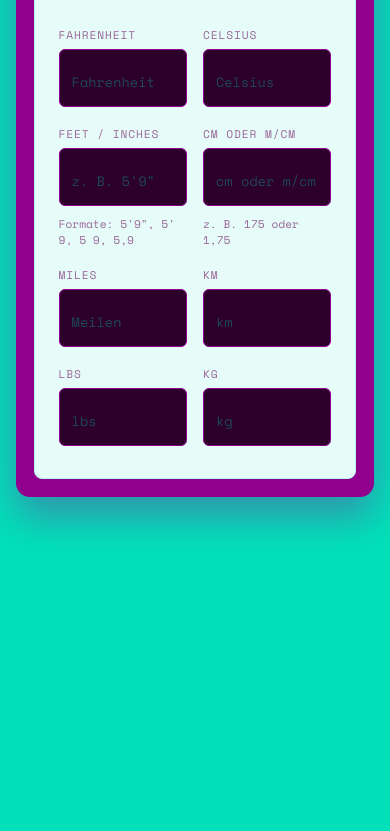
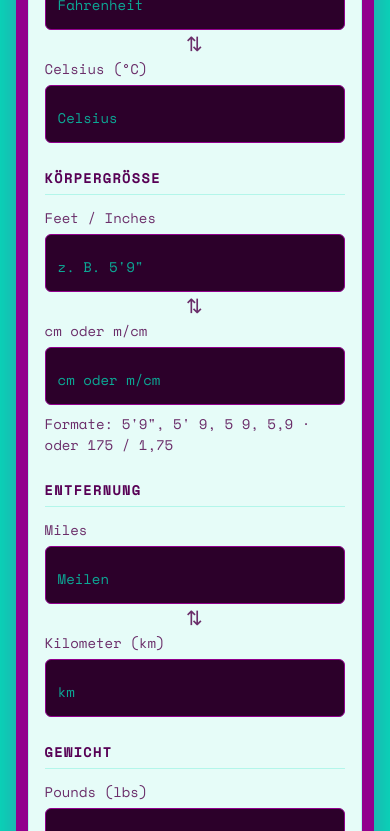
Before and after one commit to TranceMeli/Converter, a plain HTML site: page index.html in a window 390 px wide. Shown: the part 228-1059 px from the top of the page. Before the commit the page ends 844 px from the top, so only its background shows below. Drawn offline with nearby package versions, Linux system fonts and the light colour scheme; a small style sheet from the web is missing.

Commit message:
Redesign UI for accessibility, improve README, add MIT license
Keep teal/purple palette and DSEG7 digits; raise text contrast, group
fields by topic, larger labels, focus styles, responsive stacking.

Co-Authored-By: Claude Sonnet 5.5 <noreply@anthropic.com>

```diff
--- a/index.html
+++ b/index.html
@@ -9,58 +9,73 @@
 </head>
 <body>
 
-<div class="card">
-  <div class="titlebar">My American Friends make me crazy</div>
+<main class="card">
+  <h1 class="titlebar">My American Friends make me crazy</h1>
   <div class="panel">
 
+    <section class="group" aria-labelledby="h-temp">
+      <h2 id="h-temp">Temperatur</h2>
       <div class="row">
         <div class="field">
-        <label for="fahrenheit">Fahrenheit</label>
+          <label for="fahrenheit">Fahrenheit (°F)</label>
           <input type="text" id="fahrenheit" class="digits" placeholder="Fahrenheit" inputmode="decimal">
         </div>
+        <span class="arrow" aria-hidden="true">⇄</span>
         <div class="field">
-        <label for="celsius">Celsius</label>
+          <label for="celsius">Celsius (°C)</label>
           <input type="text" id="celsius" class="digits" placeholder="Celsius" inputmode="decimal">
         </div>
       </div>
+    </section>
 
+    <section class="group" aria-labelledby="h-height">
+      <h2 id="h-height">Körpergröße</h2>
       <div class="row">
         <div class="field">
           <label for="feetInches">Feet / Inches</label>
-        <input type="text" id="feetInches" class="digits" placeholder="z. B. 5'9&quot;">
-        <div class="hint">Formate: 5'9", 5' 9, 5 9, 5,9</div>
+          <input type="text" id="feetInches" class="digits" placeholder="z. B. 5'9&quot;" aria-describedby="hint-fi">
         </div>
+        <span class="arrow" aria-hidden="true">⇄</span>
         <div class="field">
           <label for="cm">cm oder m/cm</label>
-        <input type="text" id="cm" class="digits" placeholder="cm oder m/cm" inputmode="decimal">
-        <div class="hint">z. B. 175 oder 1,75</div>
+          <input type="text" id="cm" class="digits" placeholder="cm oder m/cm" inputmode="decimal" aria-describedby="hint-fi">
         </div>
       </div>
+      <p class="hint" id="hint-fi">Formate: 5'9", 5' 9, 5 9, 5,9 · oder 175 / 1,75</p>
+    </section>
 
+    <section class="group" aria-labelledby="h-dist">
+      <h2 id="h-dist">Entfernung</h2>
       <div class="row">
         <div class="field">
           <label for="miles">Miles</label>
           <input type="text" id="miles" class="digits" placeholder="Meilen" inputmode="decimal">
         </div>
+        <span class="arrow" aria-hidden="true">⇄</span>
         <div class="field">
-        <label for="km">km</label>
+          <label for="km">Kilometer (km)</label>
           <input type="text" id="km" class="digits" placeholder="km" inputmode="decimal">
         </div>
       </div>
+    </section>
 
+    <section class="group" aria-labelledby="h-weight">
+      <h2 id="h-weight">Gewicht</h2>
       <div class="row">
         <div class="field">
-        <label for="lbs">lbs</label>
+          <label for="lbs">Pounds (lbs)</label>
           <input type="text" id="lbs" class="digits" placeholder="lbs" inputmode="decimal">
         </div>
+        <span class="arrow" aria-hidden="true">⇄</span>
         <div class="field">
-        <label for="kg">kg</label>
+          <label for="kg">Kilogramm (kg)</label>
           <input type="text" id="kg" class="digits" placeholder="kg" inputmode="decimal">
         </div>
       </div>
+    </section>
 
   </div>
-</div>
+</main>
 
 <script src="script.js"></script>
 </body>
--- a/style.css
+++ b/style.css
@@ -10,7 +10,7 @@
   --panel-border: #B3F6EA;  /* medium teal tint */
   --input-bg: #F2FDFC;      /* near-white teal tint */
   --text: #570055;          /* dark purple shade */
-  --text-muted: #9A6699;    /* light purple tint */
+  --text-muted: #6B2E6A;    /* purple, ~8:1 on panel (WCAG AA/AAA) */
 }
 
 *{ box-sizing: border-box; }
@@ -21,8 +21,11 @@ body{
   display: flex;
   align-items: center;
   justify-content: center;
+  padding: 16px 0;
   background: var(--body-bg);
   font-family: 'Space Mono', monospace;
+  font-size: 1rem;
+  line-height: 1.5;
   color: var(--text);
 }
 
@@ -36,12 +39,15 @@ body{
 }
 
 .titlebar{
-  background: linear-gradient(90deg, var(--teal), var(--text));
+  margin: 0;
+  background: var(--text);
   color: #fff;
   padding: 16px 20px;
   border-radius: 8px 8px 0 0;
+  border-bottom: 4px solid var(--teal);
   font-weight: 700;
   font-size: 1.15rem;
+  line-height: 1.3;
   letter-spacing: 0.2px;
   text-transform: uppercase;
   text-align: center;
@@ -51,18 +57,40 @@ body{
   background: var(--panel);
   border: 1px solid var(--panel-border);
   border-radius: 0 0 8px 8px;
-  padding: 28px 24px 32px;
+  padding: 24px 24px 28px;
+}
+
+.group{
+  margin-bottom: 24px;
+}
+
+.group:last-child{
+  margin-bottom: 0;
+}
+
+.group h2{
+  margin: 0 0 12px;
+  padding-bottom: 6px;
+  border-bottom: 1px solid var(--panel-border);
+  font-size: 0.875rem;
+  font-weight: 700;
+  letter-spacing: 0.08em;
+  text-transform: uppercase;
+  color: var(--text);
 }
 
 .row{
   display: grid;
-  grid-template-columns: 1fr 1fr;
-  gap: 16px;
-  margin-bottom: 18px;
+  grid-template-columns: minmax(0, 1fr) auto minmax(0, 1fr);
+  gap: 8px;
+  align-items: end;
 }
 
-.row:last-child{
-  margin-bottom: 0;
+.arrow{
+  color: var(--text-muted);
+  font-size: 1.25rem;
+  line-height: 1;
+  padding-bottom: 14px;
 }
 
 .field{
@@ -73,9 +101,7 @@ body{
 }
 
 .field label{
-  font-size: 0.7rem;
-  text-transform: uppercase;
-  letter-spacing: 0.08em;
+  font-size: 0.875rem;
   color: var(--text-muted);
 }
 
@@ -92,14 +118,13 @@ body{
   transition: border-color 0.15s ease, box-shadow 0.15s ease;
 }
 
-.field input:focus{
+.field input:focus-visible{
   border-color: var(--teal);
   box-shadow: 0 0 0 3px rgba(0,224,186,0.25);
 }
 
 .field input::placeholder{
   color: var(--text-muted);
-  opacity: 0.7;
 }
 
 .field input.digits{
@@ -114,20 +139,33 @@ body{
 
 .field input.digits::placeholder{
   font-family: 'Space Mono', monospace;
-  font-size: 0.85rem;
+  font-size: 0.875rem;
   letter-spacing: normal;
-  color: rgba(0,224,186,0.45);
+  color: rgba(0,224,186,0.75);
   text-shadow: none;
 }
 
-.field input.digits:focus{
+.field input.digits:focus-visible{
   border-color: var(--teal);
+  outline: 2px solid var(--teal);
+  outline-offset: 2px;
   box-shadow: 0 0 0 3px rgba(0,224,186,0.3), 0 0 10px rgba(0,224,186,0.4);
 }
 
 .hint{
-  font-size: 0.7rem;
+  font-size: 0.875rem;
   color: var(--text-muted);
-  margin-top: 4px;
-  line-height: 1.4;
+  margin: 8px 0 0;
+  line-height: 1.5;
 }
+
+@media (max-width: 480px){
+  .card{ padding: 12px; }
+  .panel{ padding: 20px 16px 24px; }
+  .row{ grid-template-columns: minmax(0, 1fr); gap: 4px; }
+  .arrow{ text-align: center; padding: 0; transform: rotate(90deg); }
+}
+
+@media (prefers-reduced-motion: reduce){
+  .field input{ transition: none; }
+}
```
Also changed, not shown: 2 other files. Lines whose indentation alone changed are shown as unchanged.
